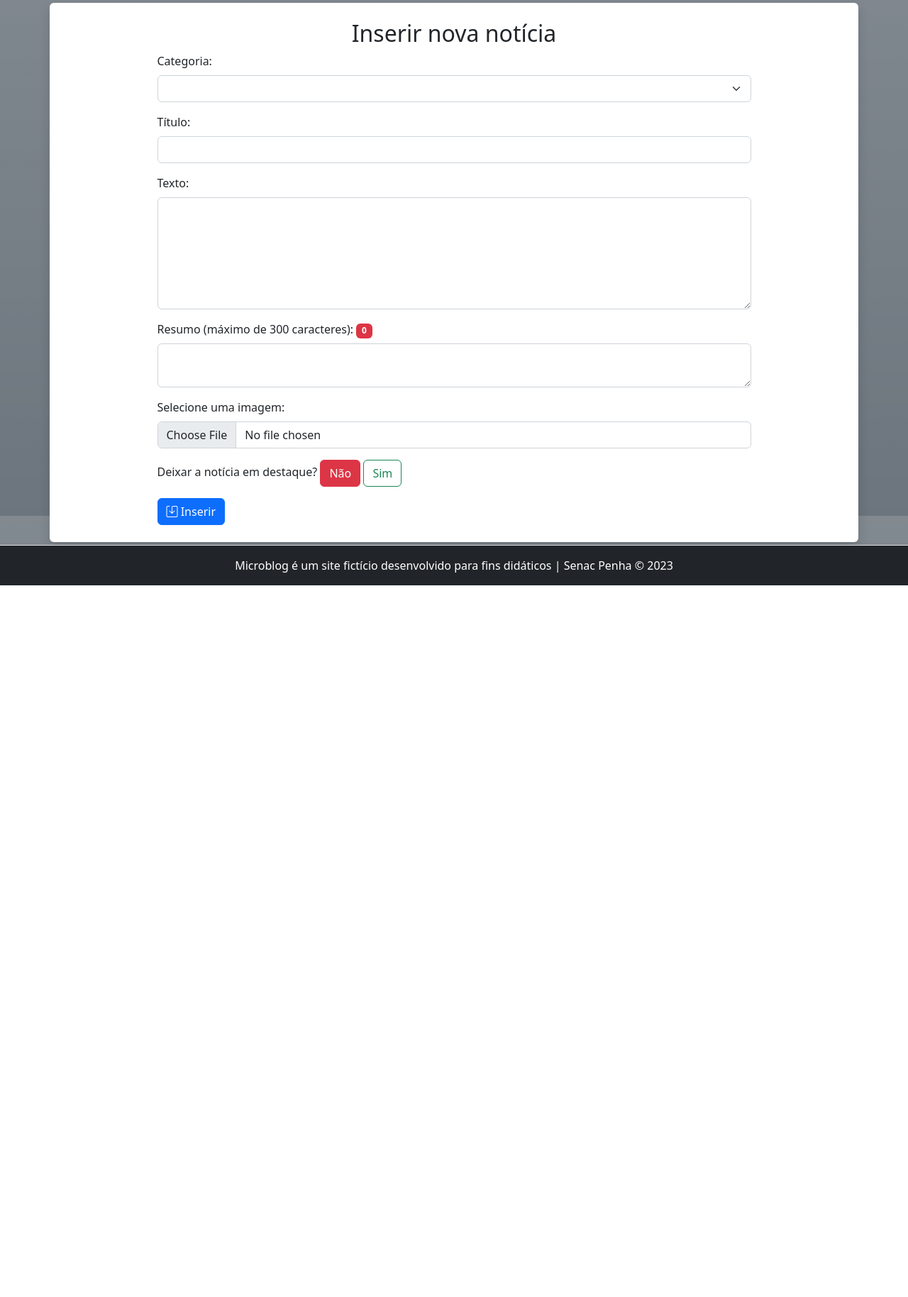
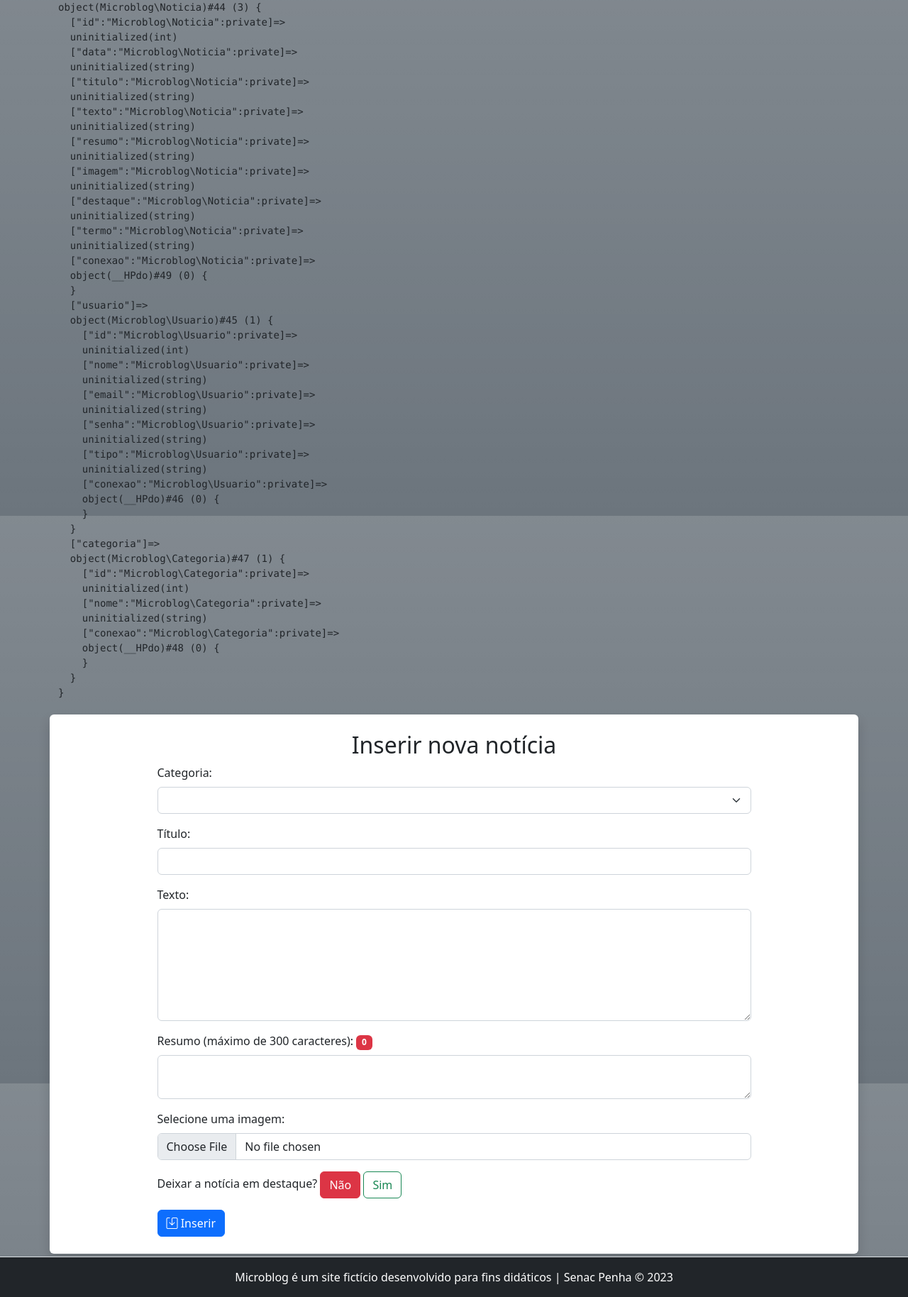
Before and after one commit to tanaka-11/microblog-tanaka, a PHP site: page /admin/noticia-insere.php in a window 1280 px wide. Shown: the part 73-1901 px from the top of the page at 71% size. Before the commit the page ends 898 px from the top, so only its background shows below. Run offline with PHP 8.4, Linux system fonts and the light colour scheme; the visitor is signed in with stand-in values (Sample User, id 1).

Commit message:
Criado classe Noticia e suas propriedades

```diff
--- a/admin/noticia-insere.php
+++ b/admin/noticia-insere.php
@@ -1,5 +1,13 @@
 <?php
+// Namespace e requires
+use Microblog\{Noticia, Utilitarios};
 require_once "../inc/cabecalho-admin.php";
+
+// Objeto
+$noticia = new Noticia;
+
+// Teste
+Utilitarios::dump($noticia);
 ?>
 
 
--- /dev/null
+++ b/src/Noticia.php
@@ -0,0 +1,138 @@
+<?php
+// Namespace
+namespace Microblog;
+use PDO, Exception;
+
+// Classe
+final class Noticia {
+    // Propriedades comuns
+    private int $id;
+    private string $data;
+    private string $titulo;
+    private string $texto;
+    private string $resumo;
+    private string $imagem;
+    private string $destaque;
+    private string $termo;
+    private PDO $conexao;
+
+    // Fazendo asociação das propriedades com as outras classes já existentes(Categoria, Usuario) permitindo utilizar seus recursos a partir de outra classe(Noticia)
+    public Usuario $usuario;
+    public Categoria $categoria;
+
+    // Conexao, istancias do Usuario e Categoria via metodo construtor
+    public function __construct(){
+        $this->usuario = new Usuario;
+        $this->categoria = new Categoria;
+        $this->conexao = Banco::conecta();
+    }
+
+    // Metodos CRUD
+    // Inserir (INSERT)
+    // public function inserir(): void {
+    //     $sql = "INSERT INTO noticias
+    //     (data, titulo, texto, resumo, imagem, destaque, termo)
+    //     VALUES
+    //     (:data, :titulo, :texto, :resumo, :imagem, :destaque, :termo)";
+
+    //     try {
+    //         $consulta = $this->conexao->prepare($sql);
+    //         $consulta->bindValue(":data", $this->data, PDO::PARAM_STR);
+    //     } catch (Exception $erro) {
+    //         die("Erro ao inserir". $erro->getMessage());
+    //     }
+
+    // }
+
+    // Getters e Setters
+    // ID
+    public function getId(): int {
+        return $this->id;
+    }
+
+    public function setId(int $id): self {
+        $this->id = filter_var($id, FILTER_SANITIZE_NUMBER_INT);
+        return $this;
+    }
+
+    // DATA
+    public function getData(): string {
+        return $this->data;
+    }
+
+    public function setData(string $data): self {
+        $this->data = filter_var($data, FILTER_SANITIZE_SPECIAL_CHARS);
+        return $this;
+    }
+
+    // TITULO
+    public function getTitulo(): string {
+        return $this->titulo;
+    }
+
+    public function setTitulo(string $titulo): self {
+        $this->titulo = filter_var($titulo, FILTER_SANITIZE_SPECIAL_CHARS);
+        return $this;
+    }
+
+    // TEXTO
+    public function getTexto(): string {
+        return $this->texto;
+    }
+
+    public function setTexto(string $texto): self {
+        $this->texto = filter_var($texto, FILTER_SANITIZE_SPECIAL_CHARS);
+        return $this;
+    }
+
+    // RESUMO
+    public function getResumo(): string {
+        return $this->resumo;
+    }
+
+    public function setResumo(string $resumo): self {
+        $this->resumo = filter_var($resumo, FILTER_SANITIZE_SPECIAL_CHARS);
+        return $this;
+    }
+
+    // IMAGEM
+    public function getImagem(): string {
+        return $this->imagem;
+    }
+
+    public function setImagem(string $imagem): self {
+        $this->imagem = filter_var($imagem, FILTER_SANITIZE_SPECIAL_CHARS);
+        return $this;
+    }
+
+    // DESTAQUE
+    public function getDestaque(): string {
+        return $this->destaque;
+    }
+
+    public function setDestaque(string $destaque): self {
+        $this->destaque = filter_var($destaque, FILTER_SANITIZE_SPECIAL_CHARS);
+        return $this;
+    }
+
+    // TERMO
+    public function getTermo(): string {
+        return $this->termo;
+    }
+
+    public function setTermo(string $termo): self {
+        $this->termo = filter_var($termo, FILTER_SANITIZE_SPECIAL_CHARS);
+        return $this;
+    }
+
+    // CONEXAO
+    // public function getConexao(): PDO {
+    //     return $this->conexao;
+    // }
+
+
+    // public function setConexao(PDO $conexao): self {
+    //     $this->conexao = $conexao;
+    //     return $this;
+    // }
+}
--- a/src/Utilitarios.php
+++ b/src/Utilitarios.php
@@ -4,8 +4,8 @@ namespace Microblog;
 // Metodos Utilitarios
 abstract class Utilitarios {
 
-    // Metodo static com o parâmetro $dados do tipo array ou bool (PHP 7.4)
-    public static function dump(array | bool $dados): void {
+    // Metodo static com o parâmetro $dados do tipo array , bool ou objeto (PHP 7.4)
+    public static function dump(array | bool | object $dados): void {
         echo '<pre>';
         var_dump($dados);
         echo '</pre>';
```
